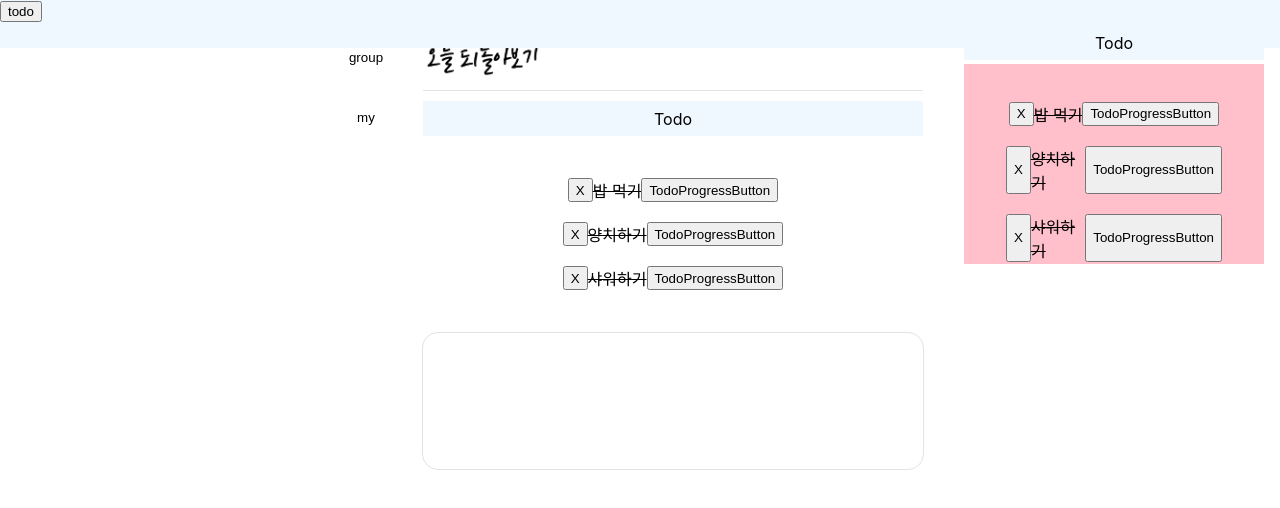
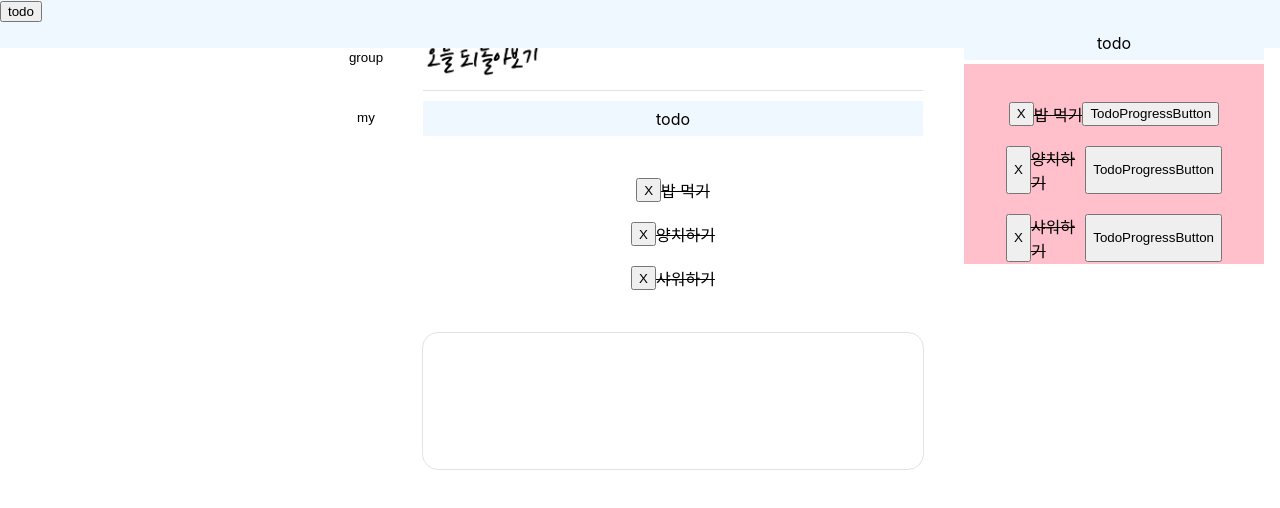
Before and after one commit to euniiiing/metudy, a React (Create React App) app in the folder client/: page /feeds in a window 1280 px wide. Shown: the top 508 px of the page. Built offline with nearby package versions, Linux system fonts and the light colour scheme; data requests are answered from the project's data file.

Commit message:
#7 TodoCard 내용 임의 설정 불가능한 문제 해결

```diff
--- a/client/src/components/feeds/PostingForm.tsx
+++ b/client/src/components/feeds/PostingForm.tsx
@@ -2,11 +2,15 @@ import React from "react";
 import styled from "styled-components";
 import Editor from "@/components/feeds/Editor";
 import Todo from "@/components/todo/Todo";
+import { TodoList } from "@/components/todo/TodoList";
 
 const PostingForm = () => {
     return (
         <PostingFormLayout>
-            <Todo />
+            <Todo>
+                <StyledTodoHeader>todo</StyledTodoHeader>
+                <TodoList haveProgressButton={false} />
+            </Todo>
             <Editor />
         </PostingFormLayout>
     );
@@ -18,4 +22,13 @@ const PostingFormLayout = styled.div`
     flex-direction: column;
 `;
 
+const StyledTodoHeader = styled.div`
+    background-color: aliceblue;
+    box-sizing: border-box;
+    width: 100%;
+    height: 35px;
+    text-align: center;
+    padding-top: 8px;
+`;
+
 export default PostingForm;
--- a/client/src/components/header/Header.tsx
+++ b/client/src/components/header/Header.tsx
@@ -22,7 +22,10 @@ const Header = () => {
                     top="4em"
                     right="1em"
                 >
-                    <Todo />
+                    <Todo>
+                        <StyledTodoHeader>todo</StyledTodoHeader>
+                        <TodoList haveProgressButton={true} />
+                    </Todo>
                 </Modal>
             )}
         </HeaderLayout>
@@ -36,4 +39,13 @@ const HeaderLayout = styled.div`
     background-color: aliceblue;
 `;
 
+const StyledTodoHeader = styled.div`
+    background-color: aliceblue;
+    box-sizing: border-box;
+    width: 100%;
+    height: 35px;
+    text-align: center;
+    padding-top: 8px;
+`;
+
 export default Header;
--- a/client/src/components/todo/Todo.tsx
+++ b/client/src/components/todo/Todo.tsx
@@ -5,29 +5,14 @@ import { TodoList } from "@/components/todo/TodoList";
 
 interface Props {
     children?: ReactNode;
-    makeDiarySticker?: MouseEventHandler<HTMLDivElement>;
 }
 
-const Todo = ({ children, makeDiarySticker }: Props) => {
-    return (
-        <TodoLayout>
-            <StyledTodoHeader>Todo</StyledTodoHeader>
-            <TodoList makeDiarySticker={makeDiarySticker}>{children}</TodoList>
-        </TodoLayout>
-    );
+const Todo = ({ children }: Props) => {
+    return <TodoLayout>{children}</TodoLayout>;
 };
 
 const TodoLayout = styled.div`
     width: 100%;
 `;
 
-const StyledTodoHeader = styled.div`
-    background-color: aliceblue;
-    box-sizing: border-box;
-    width: 100%;
-    height: 35px;
-    text-align: center;
-    padding-top: 8px;
-`;
-
 export default Todo;
--- a/client/src/components/todo/TodoList.tsx
+++ b/client/src/components/todo/TodoList.tsx
@@ -10,11 +10,11 @@ import TodoProgressButton from "@/components/todo/TodoProgressButton";
 import { TodoCard } from "./TodoCard";
 
 interface IProps {
-    children?: ReactNode;
+    haveProgressButton: boolean;
     makeDiarySticker?: MouseEventHandler<HTMLDivElement>;
 }
 
-const TodoListMain = ({ children, makeDiarySticker }: IProps) => {
+const TodoListMain = ({ haveProgressButton, makeDiarySticker }: IProps) => {
     const todoList: ITodo[] = useRecoilValue(getMyTodoList);
 
     return (
@@ -24,7 +24,7 @@ const TodoListMain = ({ children, makeDiarySticker }: IProps) => {
                     <TodoCard>
                         <TodoCard.CheckButton todo={todo} />
                         <TodoCard.Content todo={todo} />
-                        <TodoCard.ProgressButton todo={todo} />
+                        {haveProgressButton && <TodoCard.ProgressButton todo={todo} />}
                     </TodoCard>
                 );
             })}
```
